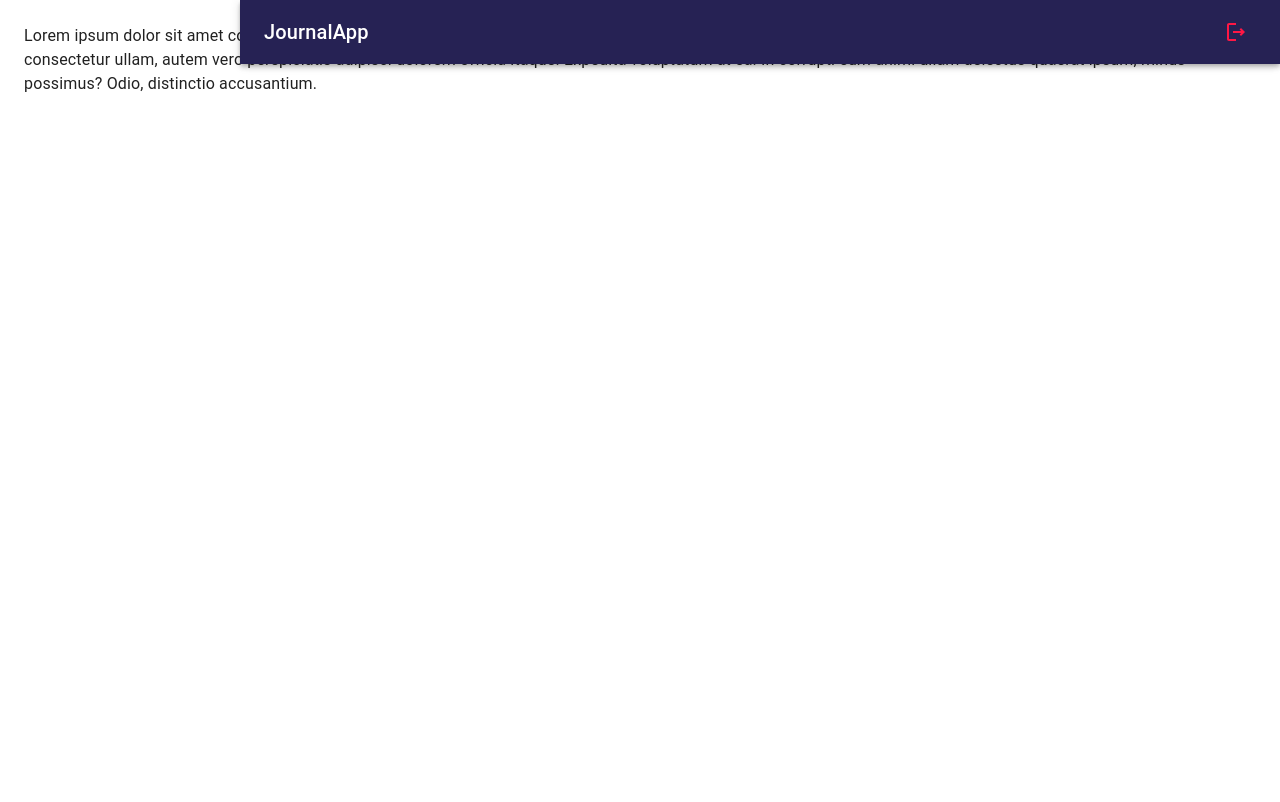
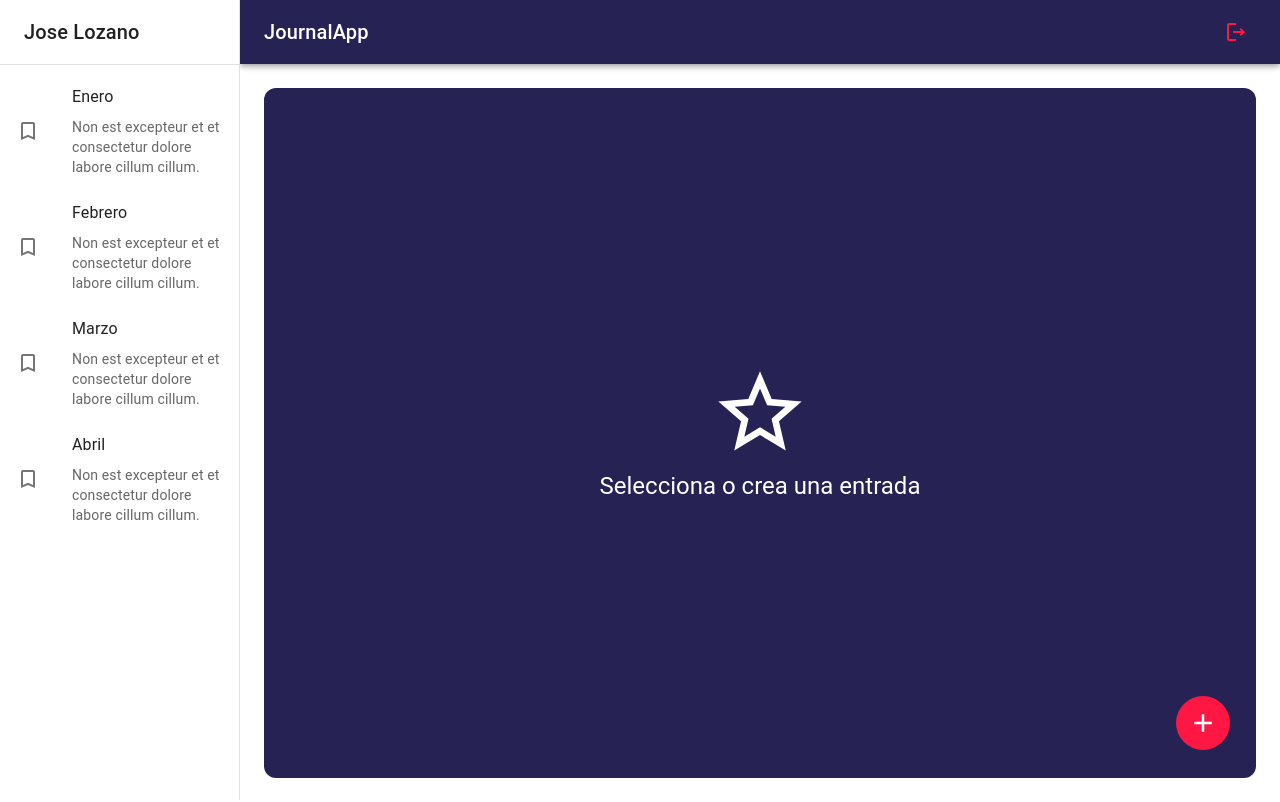
Before and after one commit to daftnemesis/journal-app, a React app: page / in a window 1280 px wide. Built offline with nearby package versions, Linux system fonts and the light colour scheme; the HTML template or start-up script is replaced by a standard one.

Commit message:
agregando pantallas del journal

```diff
--- /dev/null
+++ b/src/journal/components/ImageGallery.jsx
@@ -0,0 +1,70 @@
+import { ImageList, ImageListItem } from "@mui/material";
+
+
+export const ImageGallery = () => {
+  return (
+    <ImageList sx={{ width: '100%', height: 500 }} cols={4} rowHeight={200}>
+      {itemData.map((item) => (
+        <ImageListItem key={item.img}>
+          <img
+            src={`${item.img}?w=164&h=164&fit=crop&auto=format`}
+            srcSet={`${item.img}?w=164&h=164&fit=crop&auto=format&dpr=2 2x`}
+            alt={item.title}
+            loading="lazy"
+          />
+        </ImageListItem>
+      ))}
+    </ImageList>
+  );
+}
+
+const itemData = [
+  {
+    img: 'https://images.unsplash.com/photo-1551963831-b3b1ca40c98e',
+    title: 'Breakfast',
+  },
+  {
+    img: 'https://images.unsplash.com/photo-1551782450-a2132b4ba21d',
+    title: 'Burger',
+  },
+  {
+    img: 'https://images.unsplash.com/photo-1522770179533-24471fcdba45',
+    title: 'Camera',
+  },
+  {
+    img: 'https://images.unsplash.com/photo-1444418776041-9c7e33cc5a9c',
+    title: 'Coffee',
+  },
+  {
+    img: 'https://images.unsplash.com/photo-1533827432537-70133748f5c8',
+    title: 'Hats',
+  },
+  {
+    img: 'https://images.unsplash.com/photo-1558642452-9d2a7deb7f62',
+    title: 'Honey',
+  },
+  {
+    img: 'https://images.unsplash.com/photo-1516802273409-68526ee1bdd6',
+    title: 'Basketball',
+  },
+  {
+    img: 'https://images.unsplash.com/photo-1518756131217-31eb79b20e8f',
+    title: 'Fern',
+  },
+  {
+    img: 'https://images.unsplash.com/photo-1597645587822-e99fa5d45d25',
+    title: 'Mushrooms',
+  },
+  {
+    img: 'https://images.unsplash.com/photo-1567306301408-9b74779a11af',
+    title: 'Tomato basil',
+  },
+  {
+    img: 'https://images.unsplash.com/photo-1471357674240-e1a485acb3e1',
+    title: 'Sea star',
+  },
+  {
+    img: 'https://images.unsplash.com/photo-1589118949245-7d38baf380d6',
+    title: 'Bike',
+  },
+];
--- /dev/null
+++ b/src/journal/components/SideBar.jsx
@@ -0,0 +1,35 @@
+import { TurnedInNot } from "@mui/icons-material"
+import { Box, Divider, Drawer, Grid, List, ListItem, ListItemButton, ListItemIcon, ListItemText, Toolbar, Typography } from "@mui/material"
+
+export const SideBar = ( { drawerWidth } ) => {
+  return (
+
+    <Box component='nav' sx={{width: {sm: drawerWidth }, flexShrink: {sm: 0}}} >
+      <Drawer variant='permanent' open sx={{ display: {xs: 'block'}, '& .MuiDrawer-paper': {boxSizing: 'border-box', width: drawerWidth}}} >
+        <Toolbar>
+          <Typography variant='h6' noWrap component='div' >Jose Lozano</Typography>
+        </Toolbar>
+        <Divider />
+
+        <List>
+          {
+            ['Enero', 'Febrero', 'Marzo', 'Abril'].map(text => (
+              <ListItem key={text} disablePadding>
+                <ListItemButton>
+                  <ListItemIcon>
+                    <TurnedInNot />
+                  </ListItemIcon>
+                  <Grid container>
+                    <ListItemText primary={text} />
+                    <ListItemText secondary={'Non est excepteur et et consectetur dolore labore cillum cillum.'} />
+                  </Grid>
+                </ListItemButton>
+              </ListItem>
+            ))
+          }
+        </List>
+      </Drawer>
+    </Box>
+
+  )
+}
--- a/src/journal/components/index.js
+++ b/src/journal/components/index.js
@@ -1 +1,3 @@
 export * from './NavBar'
+export * from './SideBar'
+export * from './ImageGallery'
--- a/src/journal/layout/JournalLayout.jsx
+++ b/src/journal/layout/JournalLayout.jsx
@@ -1,5 +1,5 @@
-import { Box } from "@mui/material"
-import { NavBar } from "../components";
+import { Box, Toolbar } from "@mui/material"
+import { NavBar, SideBar } from "../components";
 
 const drawerWidth = 240;
 
@@ -11,10 +11,12 @@
       <NavBar drawerWidth={ drawerWidth } />
 
       {/* SideBar */}
+      <SideBar drawerWidth={ drawerWidth } />
 
       <Box component='main' sx={{flexGrow: 1, p: 3}} >
 
         {/* Toolbar */}
+        <Toolbar />
 
         { children }
       </Box>
--- a/src/journal/pages/JournalPage.jsx
+++ b/src/journal/pages/JournalPage.jsx
@@ -1,16 +1,25 @@
-import { Typography } from "@mui/material"
+import { AddOutlined } from "@mui/icons-material"
+import { IconButton, Typography } from "@mui/material"
 import { JournalLayout } from "../layout/JournalLayout"
+import { NoteView, NothingSelectedView } from "../views"
 
 
 
 export const JournalPage = () => {
   return (
     <JournalLayout>
-      <Typography>Lorem ipsum dolor sit amet consectetur adipisicing elit. Eaque, voluptas vitae. Ut perferendis quia vel explicabo facere amet ducimus cum nam pariatur animi culpa consectetur ullam, autem vero perspiciatis adipisci dolorem officia itaque. Expedita voluptatum at ea. In corrupti eum animi ullam delectus quaerat ipsum, minus possimus? Odio, distinctio accusantium.</Typography>
+      {/* <Typography>Lorem ipsum dolor sit amet consectetur adipisicing elit. Eaque, voluptas vitae. Ut perferendis quia vel explicabo facere amet ducimus cum nam pariatur animi culpa consectetur ullam, autem vero perspiciatis adipisci dolorem officia itaque. Expedita voluptatum at ea. In corrupti eum animi ullam delectus quaerat ipsum, minus possimus? Odio, distinctio accusantium.</Typography> */}
 
       {/* NothingSelected */}
+      <NothingSelectedView />
+
       {/* NoteView */}
+      {/* <NoteView /> */}
 
+
+      <IconButton size='large' sx={{color: 'white', backgroundColor: 'error.main', ':hover': {backgroundColor: 'error.main', opacity: 0.9}, position: 'fixed', right: 50, bottom: 50}} >
+        <AddOutlined sx={{fontSize: 30}} />
+      </IconButton>
     </JournalLayout>
   )
 }
--- /dev/null
+++ b/src/journal/views/NoteView.jsx
@@ -0,0 +1,29 @@
+import { SaveOutlined } from "@mui/icons-material"
+import { Button, Grid, TextField, Typography } from "@mui/material"
+import { ImageGallery } from "../components"
+
+export const NoteView = () => {
+  return (
+
+    <Grid container direction='row' justifyContent={"space-between"} alignItems='center' sx={{mb: 1}} >
+      <Grid item>
+        <Typography fontSize={39} fontWeight='light' >28 de Agosto 2023</Typography>
+      </Grid>
+      <Grid item>
+        <Button color='primary' sx={{padding: 2}}>
+          <SaveOutlined sx={{fontSize: 30, mr: 1}} />
+          Guardar
+        </Button>
+      </Grid>
+
+      <Grid container>
+        <TextField type='text' variant='filled' fullWidth placeholder="Ingrese un titulo" label='Titulo' sx={{border: 'none', mb: 1}} />
+        <TextField type='text' variant='filled' fullWidth multiline placeholder="Que sucedio el dia de hoy" minRows={5} />
+      </Grid>
+
+      <ImageGallery />
+
+    </Grid>
+
+  )
+}
--- /dev/null
+++ b/src/journal/views/NothingSelectedView.jsx
@@ -0,0 +1,25 @@
+import { StarOutline } from "@mui/icons-material"
+import { Grid, Typography } from "@mui/material"
+import { borderRadius } from "@mui/system"
+
+export const NothingSelectedView = () => {
+  return (
+
+    <Grid
+      container
+      spacing={ 0 }
+      direction="column"
+      alignItems="center"
+      justifyContent='center'
+      sx={ { minHeight: 'calc(100vh - 110px)', backgroundColor: 'primary.main', borderRadius: 3} }
+    >
+      <Grid item xs={12}>
+        <StarOutline sx={{fontSize: 100, color: 'white'}} />
+      </Grid>
+      <Grid item xs={12}>
+        <Typography color='white' variant='h5' >Selecciona o crea una entrada</Typography>
+      </Grid>
+    </Grid>
+
+  )
+}
--- /dev/null
+++ b/src/journal/views/index.js
@@ -0,0 +1,2 @@
+export * from './NothingSelectedView';
+export * from './NoteView';
```
